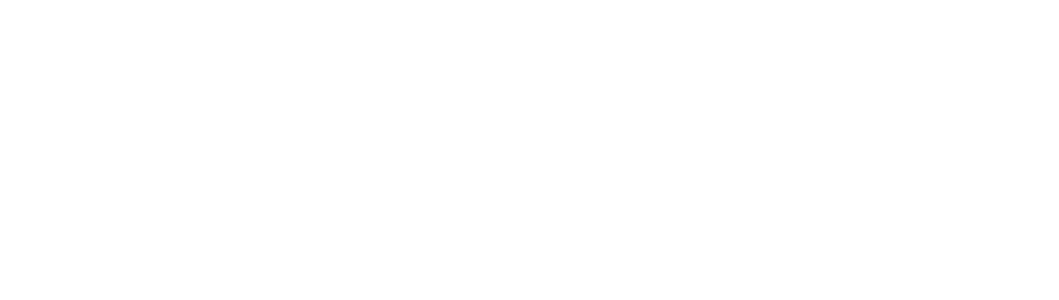
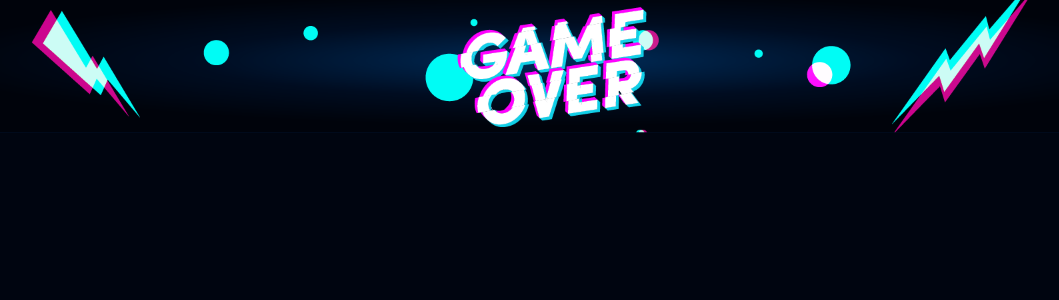
Before and after one commit to WildCodeSchool/lille-0919-js-projet2-runner, a React (Create React App) app in the folder frontend/: page / in a window 1280 px wide. Shown: the top 300 px of the page, without its empty margins (88-1147 px from the left). Built offline with nearby package versions, Linux system fonts and the light colour scheme.

Commit message:
modification de App

```diff
--- a/frontend/src/App.js
+++ b/frontend/src/App.js
@@ -1,8 +1,12 @@
 import React from "react";
 import "./components/reset.css";
-
+import Header from "./components/Header";
 function App() {
-  return <div className="App"></div>;
+  return (
+    <div className="App">
+      <Header />
+    </div>
+  );
 }
 
 export default App;
```
